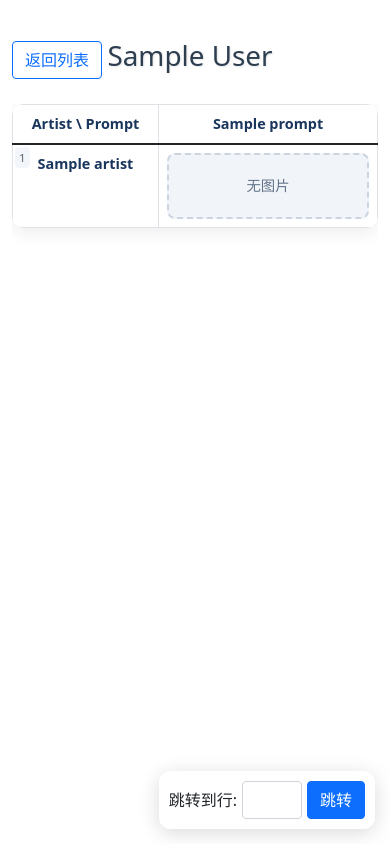
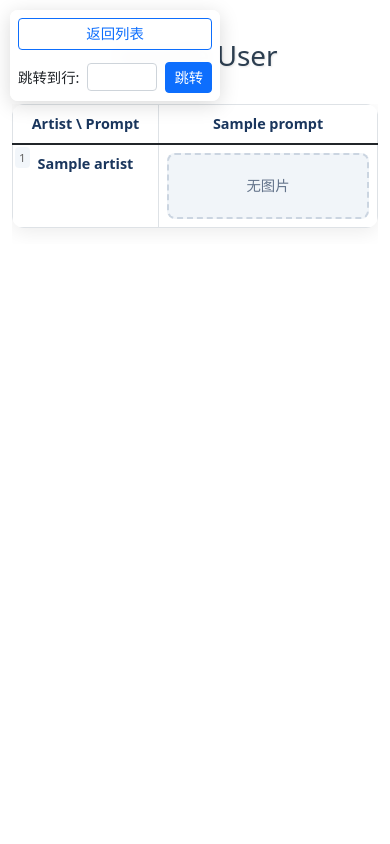
Before and after one commit to WallBreakerNO4/SD-prompts-test-website, a Flask app: template website/templates/batch.html in a window 390 px wide. Run offline with Flask 3, Linux system fonts and the light colour scheme; the template is opened without the code that fills it: most values are stand-ins (such as "Sample title", 1, 10 or a date in 2020); some libraries are stand-ins or nearby versions.

Commit message:
优化行跳转控件样式和布局：调整 CSS 以改善控件位置、间距和响应式设计；更新 batch.html 模板，增强行跳转功能的可用性和用户体验，确保控件在不同屏幕尺寸下的适配性。

```diff
--- a/website/static/css/style.css
+++ b/website/static/css/style.css
@@ -347,44 +347,53 @@ h1 {
 /* 跳转控件样式 */
 .row-jump-control {
     position: fixed;
-    bottom: 30px;
-    right: 30px;
+    top: 20px;
+    left: 20px;
     z-index: 1000;
     background-color: rgba(255, 255, 255, 0.95);
-    padding: 15px;
-    border-radius: 12px;
+    padding: 12px;
+    border-radius: 8px;
     box-shadow: 0 4px 20px rgba(0,0,0,0.15);
     backdrop-filter: blur(10px);
 }
 
 .jump-content {
     display: flex;
-    align-items: center;
-    gap: 10px;
+    flex-direction: column;
+    gap: 8px;
 }
 
 .jump-content input {
     width: 80px;
+    height: 30px;
+    padding: 4px 8px;
 }
 
 .jump-content label {
     margin: 0;
     white-space: nowrap;
+    font-size: 0.9em;
+}
+
+.jump-content .btn {
+    padding: 4px 8px;
+    font-size: 0.9em;
 }
 
 @media (max-width: 768px) {
     .row-jump-control {
-        bottom: 15px;
-        right: 15px;
-        padding: 10px;
+        top: 10px;
+        left: 10px;
+        padding: 8px;
     }
 
     .jump-content {
-        gap: 5px;
+        gap: 4px;
     }
 
     .jump-content input {
-        width: 60px;
+        width: 70px;
+        height: 28px;
     }
 }
 
--- a/website/templates/batch.html
+++ b/website/templates/batch.html
@@ -11,15 +11,17 @@
     <!-- 行跳转控件 -->
     <div class="row-jump-control">
         <div class="jump-content">
-            <label for="rowNumber">跳转到行:</label>
-            <input type="number" id="rowNumber" min="1" max="{{ artists|length }}" class="form-control">
-            <button onclick="jumpToRow()" class="btn btn-primary">跳转</button>
+            <a href="{{ url_for('home') }}" class="btn btn-outline-primary mb-2">返回列表</a>
+            <div class="d-flex align-items-center">
+                <label for="rowNumber" class="me-2">跳转到行:</label>
+                <input type="number" id="rowNumber" min="1" max="{{ artists|length }}" class="form-control me-2">
+                <button onclick="jumpToRow()" class="btn btn-primary">跳转</button>
+            </div>
         </div>
     </div>
 
     <div class="container-fluid mt-4">
-        <div class="d-flex justify-content-between align-items-center mb-4">
-            <a href="{{ url_for('home') }}" class="btn btn-outline-primary">返回列表</a>
+        <div class="d-flex justify-content-center align-items-center mb-4">
             <div class="text-center">
                 <h1 class="mb-2">{{ display_name }}</h1>
                 <div class="model-links">
@@ -35,7 +37,6 @@
                     {% endif %}
                 </div>
             </div>
-            <div style="width: 100px;"></div>  <!-- 为了保持标题居中的占位div -->
         </div>
 
         <div class="table-responsive">
```
